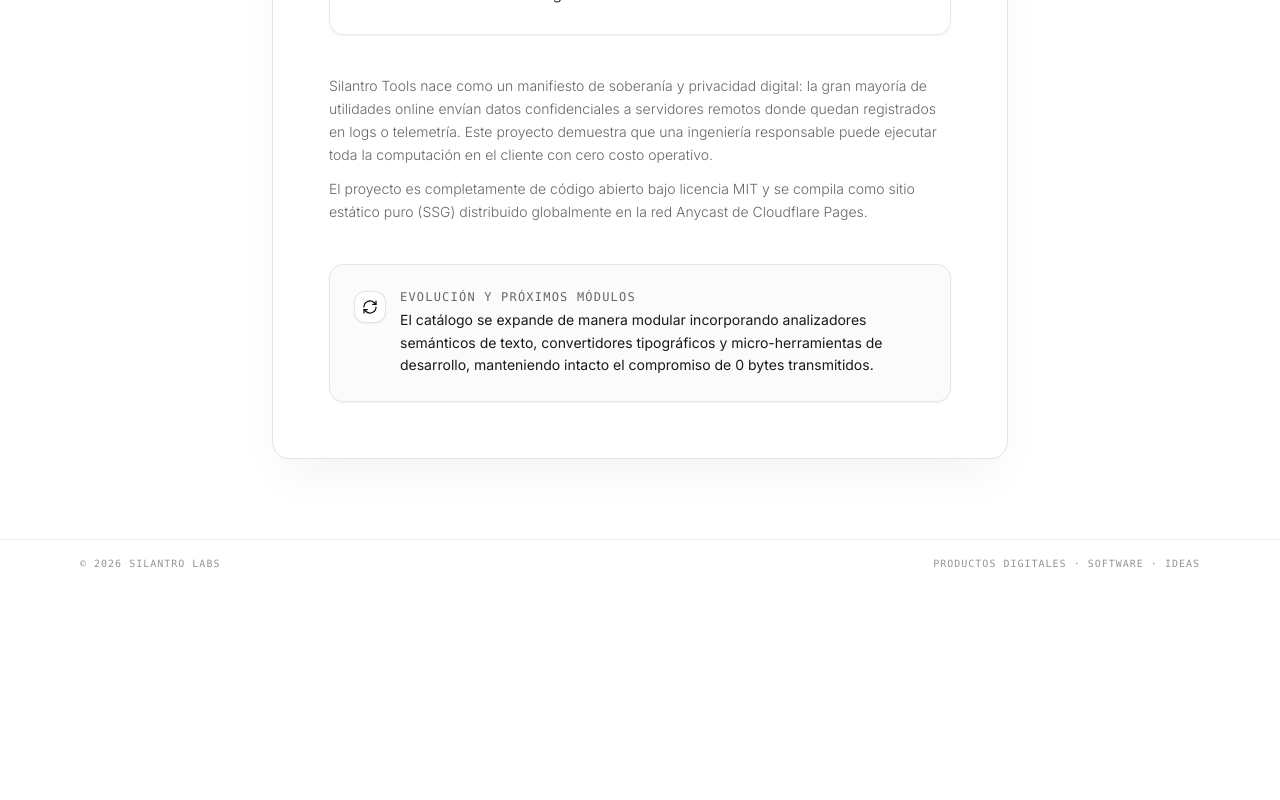
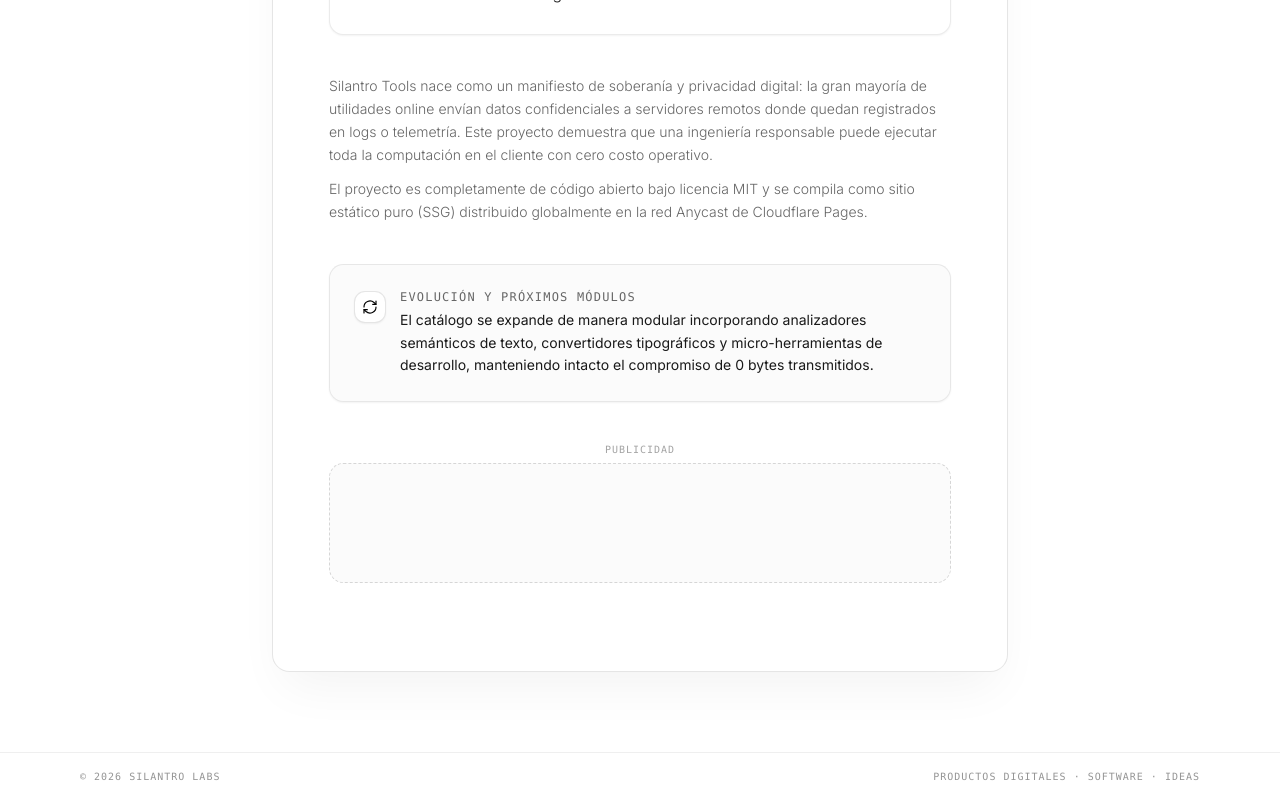
Before and after one commit to SilantroX/silantro-labs-web, a Next.js app in the folder apps/web/: page /proyectos/silantro-tools in a window 1280 px wide. Shown: the part 1524-2324 px from the top of the page. Before the commit the page ends 2111 px from the top, so only its background shows below. Built offline with nearby package versions, Linux system fonts and the light colour scheme; no server answers.

Commit message:
feat(ads): integrar Google AdSense con soporte CLS=0 en articulos y proyectos

```diff
--- a/apps/web/app/articulos/[slug]/page.tsx
+++ b/apps/web/app/articulos/[slug]/page.tsx
@@ -2,6 +2,7 @@
 import { notFound } from "next/navigation"
 import { MDXRemote } from "next-mdx-remote/rsc"
 import { getPostBySlug, getAllSlugs } from "@/lib/mdx"
+import { AdSlot } from "@/components/ad-slot"
 
 export function generateStaticParams() {
   const slugs = getAllSlugs("articulos").length > 0 ? getAllSlugs("articulos") : getAllSlugs("blog")
@@ -142,6 +143,13 @@
             <MDXRemote source={cleanContent} />
           </div>
 
+          {/* Espacio publicitario dentro del artículo */}
+          <AdSlot
+            format="in-article"
+            slotId={process.env.NEXT_PUBLIC_ADSENSE_SLOT_ARTICULO_BOTTOM || "articulo-slug-bottom"}
+            className="my-10"
+          />
+
           <div className="mt-14 pt-8 border-t border-border/50 flex items-center justify-between text-[11px] font-mono uppercase tracking-widest text-muted-foreground/60">
             <span>SILANTRO LABS</span>
             <span>&mdash; FIN DE PUBLICACI&Oacute;N</span>
--- a/apps/web/app/articulos/page.tsx
+++ b/apps/web/app/articulos/page.tsx
@@ -1,5 +1,6 @@
 import Link from "next/link"
 import { getAllPosts } from "@/lib/mdx"
+import { AdSlot } from "@/components/ad-slot"
 
 export const metadata = {
   title: "Artículos — SILANTRO LABS",
@@ -47,9 +48,9 @@
       </div>
 
       <div className="flex flex-col gap-4">
-        {posts.map((post) => (
+        {posts.map((post, idx) => (
+          <div key={post.slug} className="contents">
             <Link
-            key={post.slug}
               href={`/articulos/${post.slug}`}
               className="glass group flex flex-col justify-between rounded-2xl p-6 sm:p-8 transition-all duration-300 hover:-translate-y-0.5 hover:shadow-xl hover:shadow-black/5"
             >
@@ -73,8 +74,25 @@
                 <span className="text-sm transition-transform duration-200 group-hover:translate-x-1">→</span>
               </div>
             </Link>
+
+            {/* Inserción publicitaria entre artículos cuando el catálogo crece */}
+            {posts.length >= 3 && idx === 1 && (
+              <AdSlot
+                format="horizontal"
+                slotId={process.env.NEXT_PUBLIC_ADSENSE_SLOT_ARTICULOS_FEED || "articulos-feed-mid"}
+                className="my-3"
+              />
+            )}
+          </div>
         ))}
       </div>
+
+      {/* Espacio publicitario al pie de la sección de artículos */}
+      <AdSlot
+        format="horizontal"
+        slotId={process.env.NEXT_PUBLIC_ADSENSE_SLOT_ARTICULOS_FEED || "articulos-feed-bottom"}
+        className="mt-10"
+      />
     </div>
   )
 }
--- a/apps/web/app/layout.tsx
+++ b/apps/web/app/layout.tsx
@@ -167,6 +167,15 @@
         />
       </head>
       <body className="relative flex min-h-svh flex-col bg-white text-black dark:bg-white dark:text-black transition-colors duration-300">
+        {/* Google AdSense */}
+        <Script
+          async
+          src={`https://pagead2.googlesyndication.com/pagead/js/adsbygoogle.js?client=${
+            process.env.NEXT_PUBLIC_ADSENSE_CLIENT_ID || "ca-pub-XXXXXXXXXXXXXXXX"
+          }`}
+          strategy="afterInteractive"
+          crossOrigin="anonymous"
+        />
         <ThemeProvider>
           <AmbientParticles />
           <Nav />
--- a/apps/web/app/proyectos/[slug]/page.tsx
+++ b/apps/web/app/proyectos/[slug]/page.tsx
@@ -1,6 +1,7 @@
 import Link from "next/link"
 import { notFound } from "next/navigation"
 import { portfolio } from "@/data/portfolio"
+import { AdSlot } from "@/components/ad-slot"
 
 export function generateStaticParams() {
   return portfolio.projects.map((p) => ({ slug: p.slug }))
@@ -491,6 +492,13 @@
             </div>
           </section>
         )}
+
+        {/* Espacio publicitario dentro del proyecto */}
+        <AdSlot
+          format="horizontal"
+          slotId={process.env.NEXT_PUBLIC_ADSENSE_SLOT_PROYECTO_DETAIL || "proyecto-detail-bottom"}
+          className="mt-6"
+        />
       </div>
     </article>
   </div>
--- a/apps/web/app/proyectos/page.tsx
+++ b/apps/web/app/proyectos/page.tsx
@@ -1,5 +1,6 @@
 import Link from "next/link"
 import { portfolio } from "@/data/portfolio"
+import { AdSlot } from "@/components/ad-slot"
 
 export const metadata = {
   title: "Proyectos — SILANTRO LABS",
@@ -230,6 +231,13 @@
           </article>
         ))}
       </div>
+
+      {/* Espacio publicitario en catálogo de proyectos */}
+      <AdSlot
+        format="horizontal"
+        slotId={process.env.NEXT_PUBLIC_ADSENSE_SLOT_PROYECTOS_FEED || "proyectos-catalog-bottom"}
+        className="mt-12"
+      />
     </div>
   )
 }
--- /dev/null
+++ b/apps/web/components/ad-slot.tsx
@@ -0,0 +1,117 @@
+"use client"
+
+import { useEffect, useRef } from "react"
+import { cn } from "@workspace/ui/lib/utils"
+
+declare global {
+  interface Window {
+    adsbygoogle?: Array<Record<string, unknown>>
+  }
+}
+
+export type AdFormat = "horizontal" | "leaderboard" | "rectangle" | "in-article" | "auto"
+
+interface AdSlotProps {
+  slotId?: string
+  format?: AdFormat
+  className?: string
+  label?: boolean
+  clientId?: string
+}
+
+// Strict height & width definitions guaranteeing Zero Cumulative Layout Shift (CLS = 0)
+const FORMAT_CLASSES: Record<AdFormat, string> = {
+  horizontal: "min-h-[100px] sm:min-h-[120px] w-full max-w-4xl",
+  leaderboard: "min-h-[90px] w-full max-w-[728px]",
+  rectangle: "min-h-[250px] w-[300px] sm:w-[336px] max-w-full",
+  "in-article": "min-h-[120px] sm:min-h-[160px] w-full max-w-[680px]",
+  auto: "min-h-[100px] w-full",
+}
+
+export function AdSlot({
+  slotId = "default-slot",
+  format = "horizontal",
+  className,
+  label = true,
+  clientId,
+}: AdSlotProps) {
+  const adRef = useRef<HTMLModElement | null>(null)
+  const pushedRef = useRef(false)
+
+  const activeClientId =
+    clientId || process.env.NEXT_PUBLIC_ADSENSE_CLIENT_ID || "ca-pub-XXXXXXXXXXXXXXXX"
+
+  const isConfigured = Boolean(
+    activeClientId &&
+    activeClientId !== "ca-pub-XXXXXXXXXXXXXXXX" &&
+    slotId &&
+    slotId !== "default-slot"
+  )
+
+  useEffect(() => {
+    if (!isConfigured || pushedRef.current) return
+
+    try {
+      if (typeof window !== "undefined" && adRef.current) {
+        const alreadyFilled = adRef.current.getAttribute("data-adsbygoogle-status")
+        if (!alreadyFilled) {
+          ;(window.adsbygoogle = window.adsbygoogle || []).push({})
+          pushedRef.current = true
+        }
+      }
+    } catch (err) {
+      console.debug("AdSense push notification:", err)
+    }
+  }, [isConfigured])
+
+  return (
+    <aside
+      className={cn(
+        "ad-slot-container my-8 flex flex-col items-center justify-center mx-auto w-full",
+        className
+      )}
+      aria-label="Espacio de publicidad"
+    >
+      {label && (
+        <span className="font-mono text-[10px] uppercase tracking-widest text-muted-foreground/60 mb-1.5 select-none">
+          Publicidad
+        </span>
+      )}
+      <div
+        className={cn(
+          "relative flex items-center justify-center border border-dashed border-black/15 bg-black/[0.015] text-center overflow-hidden transition-all rounded-2xl w-full",
+          FORMAT_CLASSES[format]
+        )}
+      >
+        {isConfigured ? (
+          <ins
+            ref={adRef}
+            className="adsbygoogle block w-full"
+            style={{ display: "block" }}
+            data-ad-client={activeClientId}
+            data-ad-slot={slotId}
+            data-ad-format={format === "rectangle" ? "rectangle" : "auto"}
+            data-full-width-responsive="true"
+          />
+        ) : (
+          <div className="p-4 sm:p-6 font-mono text-[11px] text-muted-foreground flex flex-col items-center gap-1.5 select-none">
+            <div className="flex items-center gap-2">
+              <span className="h-1.5 w-1.5 rounded-full bg-black/40 animate-pulse" />
+              <span className="tracking-wider uppercase font-medium text-foreground/80">
+                [ Espacio Publicitario AdSense ]
+              </span>
+            </div>
+            <span className="text-[10px] text-muted-foreground/60">
+              Formato: {format} · Zero Layout Shift (CLS = 0)
+            </span>
+            {slotId && slotId !== "default-slot" && (
+              <span className="text-[9px] text-muted-foreground/40">
+                Slot: {slotId}
+              </span>
+            )}
+          </div>
+        )}
+      </div>
+    </aside>
+  )
+}
```
Also changed, not shown: 1 other file (tests, documents, lock files or other folders). Lines whose indentation alone changed are shown as unchanged.
